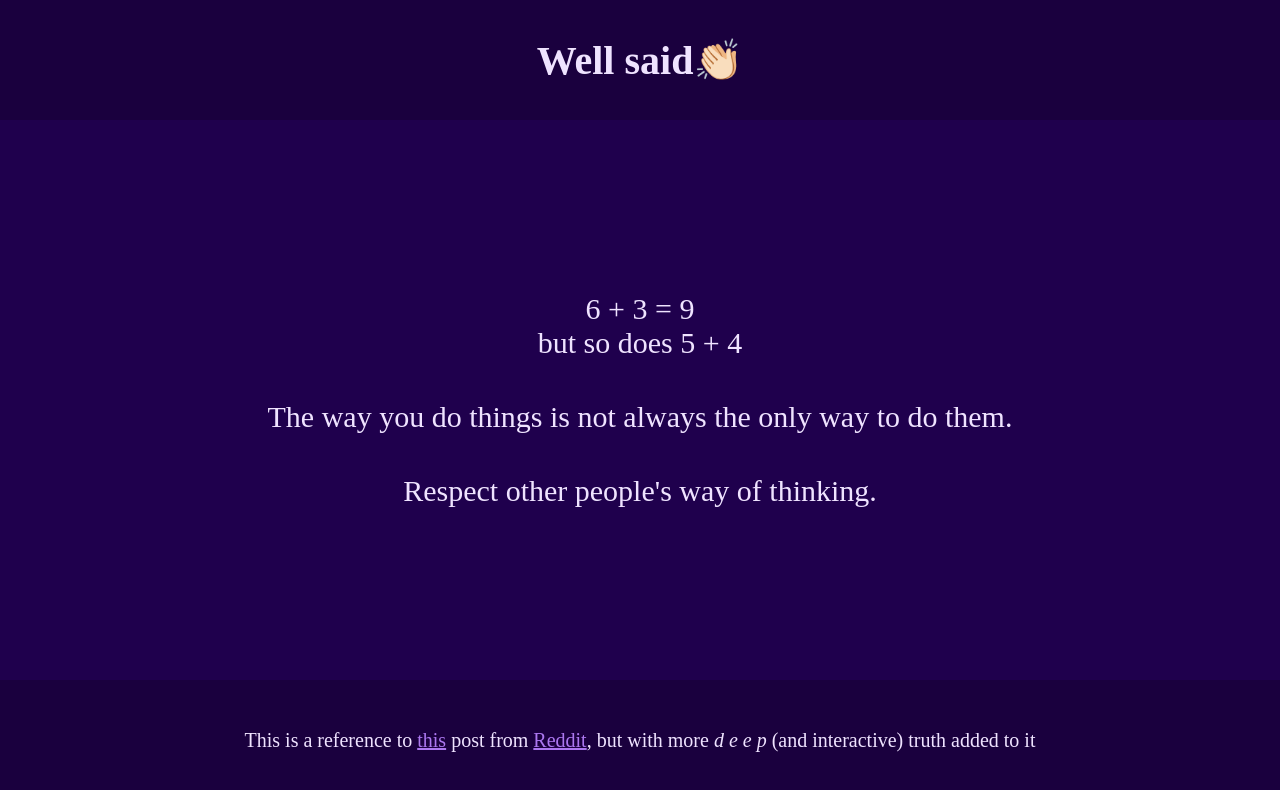
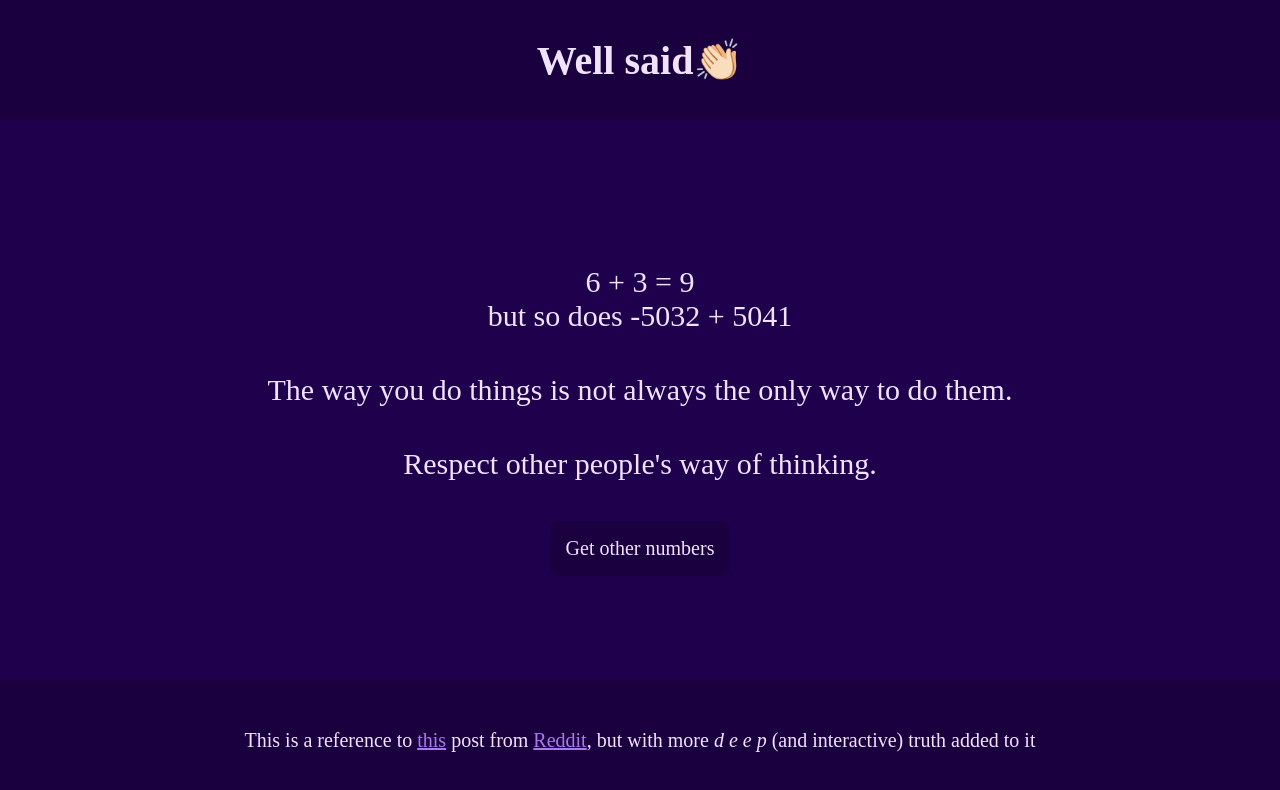
Before and after one commit to quite2simple/web-lab1, a React (Vite) app: page / in a window 1280 px wide. Shown: the top 790 px of the page. Built offline with nearby package versions, Linux system fonts and the light colour scheme.

Commit message:
Adding interactivity to Main

```diff
--- a/src/App.css
+++ b/src/App.css
@@ -33,3 +33,15 @@ span {
   font-size: 1.5rem;
   margin: 2rem;
 }
+
+button {
+  background-color: var(--primary);
+  font: inherit;
+  border: 0px;
+  padding: 0.8rem;
+  border-radius: 0.5rem;
+}
+
+button:hover {
+  background-color: var(--button-hover);
+}
--- a/src/components/Main.tsx
+++ b/src/components/Main.tsx
@@ -1,12 +1,33 @@
+import { useState, useEffect } from "react";
 
+interface DeepNumbers {
+    a: number;
+    b: number;
+}
 
 function Main() {
-    return(
+
+    const randomInt = (a: number, b: number): number => {
+        return Math.floor(Math.random() * (b - a + 1)) + a;
+    }
+
+    const generateDeepNumbers = (): DeepNumbers => {
+        const a = randomInt(-10000, 8);
+        const b = 9 - a;
+        return {
+            a: a,
+            b: b
+        };
+    }
+
+    const [deepNumbers, setDeepNumbers] = useState<DeepNumbers>(generateDeepNumbers());
+
+    return (
         <main>
             <p className="deep-text">
                 6 + 3 = 9
                 <br />
-                but so does 5 + 4
+                but so does {deepNumbers.a} + {deepNumbers.b}
             </p>
             <p className="deep-text">
                 The way you do things is not always the only way to do them.
@@ -14,6 +35,7 @@ function Main() {
             <p className="deep-text">
                 Respect other people's way of thinking.
             </p>
+            <button onClick={() => setDeepNumbers(generateDeepNumbers())}>Get other numbers</button>
         </main>
     )
 }
--- a/src/index.css
+++ b/src/index.css
@@ -11,6 +11,7 @@
   --primary: #1a003e;
   --text: #efe3ff;
   --link: #ac77f0;
+  --button-hover: #4c00b7;
 }
 
 body {
```
